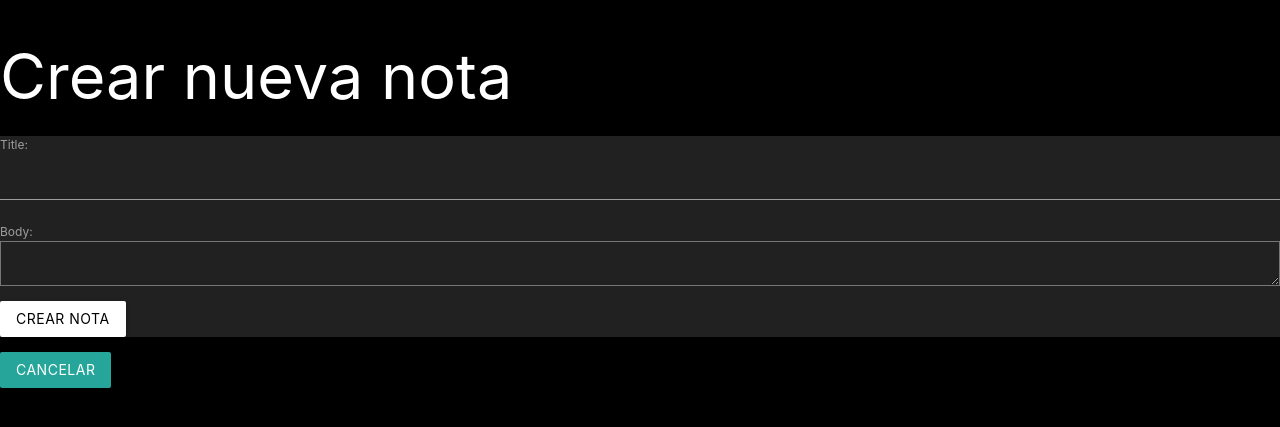
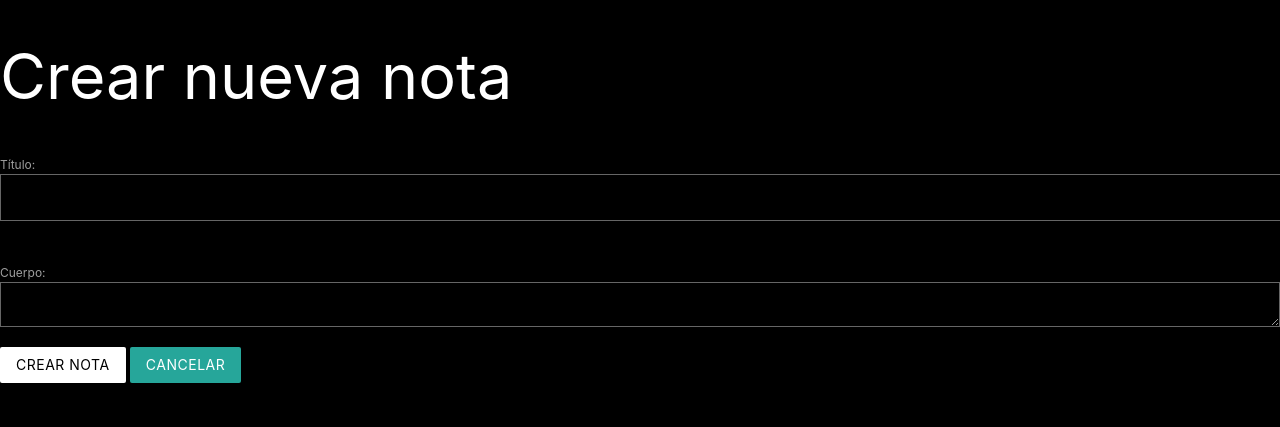
Before and after one commit to tincholescano/ingSoft3-2025, a Django app: page /notes/new/ in a window 1280 px wide. Shown: the part 64-491 px from the top of the page. Run offline with Django 5.2, Linux system fonts and the light colour scheme; the visitor is signed in with stand-in values (Sample User, id 1).

Commit message:
Modificacion del formulario de creacion de notas para mejor legibilidad

```diff
--- a/notes/templates/notes/note_form.html
+++ b/notes/templates/notes/note_form.html
@@ -1,8 +1,17 @@
 {% include 'navbar.html' %}
 <h1>Crear nueva nota</h1>
-<form method="post" class="grey darken-4">
-    {% csrf_token %}
-    {{ form.as_p }}
-    <button type="submit" class="btn white black-text">Crear nota</button>
-</form>
+<div class="row">
+    <form method="post" class="" style="color: white;">
+        {% csrf_token %}
+        <div class="row"></div>
+            <label for="id_title">Título:</label>
+            <input type="text" name="title" id="id_title" required style="color: white; border: 1px solid #666;">
+        </div>
+        <div class="row">
+            <label for="id_body">Cuerpo:</label>
+            <textarea name="body" id="id_body" required style="color: white; border: 1px solid #666;"></textarea>
+        </div>
+        <button type="submit" class="btn white black-text">Crear nota</button>
+    </form>
+</div>
 <a class="btn" href="/notes">Cancelar</a>
```
